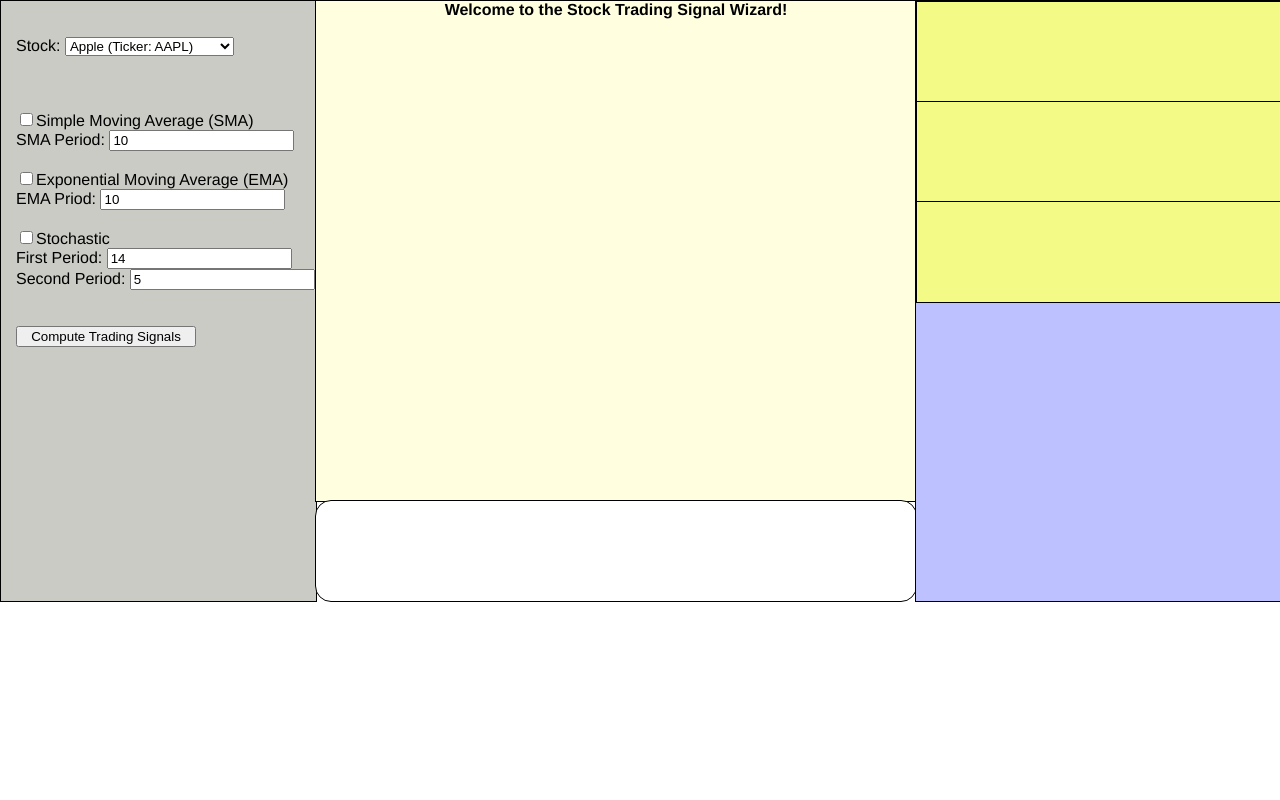
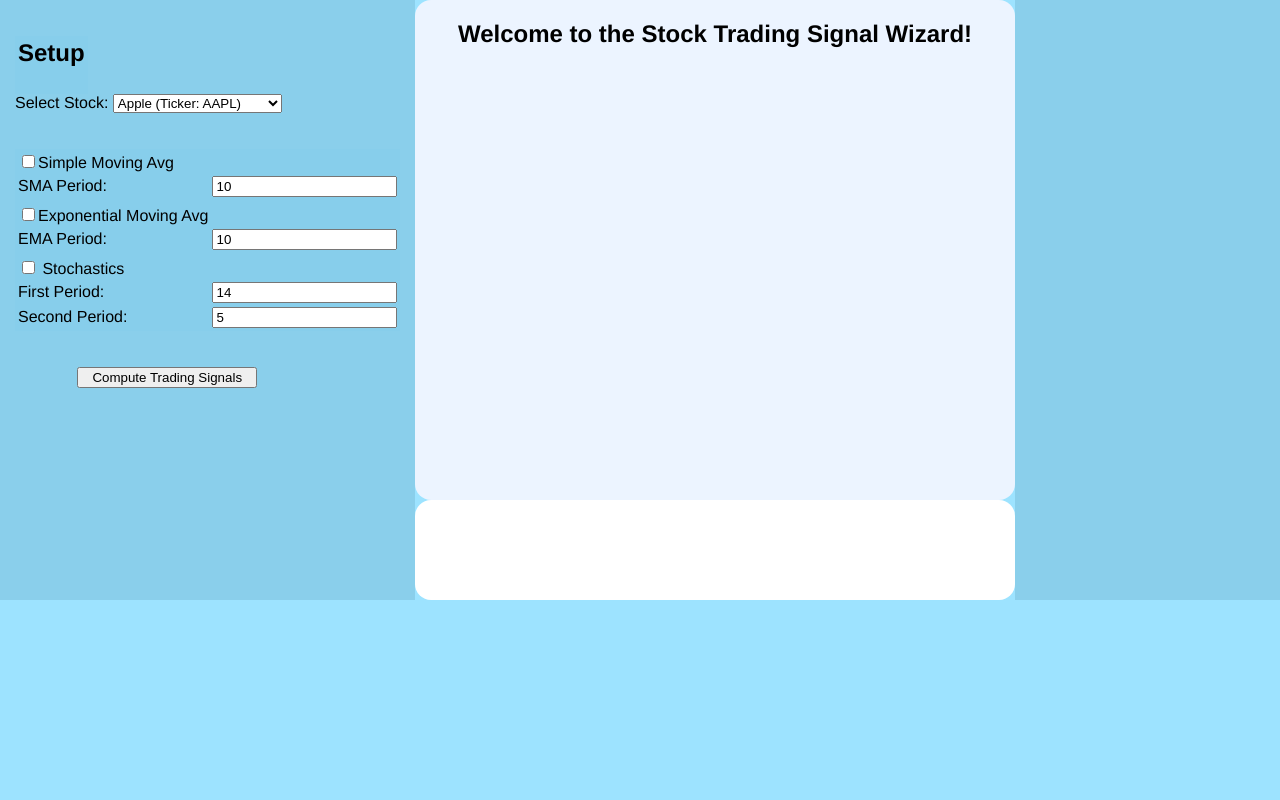
Before and after one commit to ss42345/dwa, a PHP site: page /stuff/p3.greenideafactory.com/tradingsignals.html in a window 1280 px wide. Run offline with PHP 8.4, Linux system fonts and the light colour scheme; lists and menus that the app fills with data are empty; some libraries are stand-ins or nearby versions.

Commit message:
Cosmetic changes
Look and feel

```diff
--- a/p3.greenideafactory.com/css/trading.css
+++ b/p3.greenideafactory.com/css/trading.css
@@ -1,138 +1,95 @@
 body {
 	font-family: 'Helvetica Neue', Arial, Sans-Serif;
 	margin: 0;
+    background: #9de3ff;
 }
 
 #computebutton {
     width:180px;
 }
 #stocksetup {
-    background: #c9cbc4;
-    width: 300px;
+    background: #8acfeb;
+    width: 400px;
     left:0px;
     height: 600px;
     padding-left: 15px;
-    border:1px solid black;
+    border:0px solid black;
 }
 #chartArea {
     width:600px;
     height:500px;
-    background: #ffffe0;
-    left:315px;
+    background: rgb(236, 244, 255);
+    left:415px;
     top:0px;
-    border: 1px solid black;
+    border: 0px solid black;
     position: absolute;
     text-align: center;
+    border-radius: 1em 1em 1em 1em ;
 }
 #messageWindow {
     width:600px;
     height:100px;
     background: #ffffff;
-    left:315px;
+    left:415px;
     top:500px;
-    border: 1px solid black;
+    border: 0px solid black;
     position: absolute;
     text-align: center;
     border-radius: 1em 1em 1em 1em ;
 }
-.result {
+
+#resultInfo {
     width:400px;
     height:600px;
     background: #bec1ff;
-    left:915px;
+    left:1015px;
     top:0px;
     border: 1px solid black;
     position: absolute;
 }
 
-#SMASignal {
-    width: 400px;
-    height: 100px;
+#result {
+    width:400px;
+    height:600px;
+    background: #8acfeb;
+    left:1015px;
     top:0px;
-    background: #f3fa86;
-    border: 1px solid black;
+    border: 0px solid black;
     position: absolute;
 }
+
+#SMASignal {
+    width: 385px;
+    height: 100px;
+    top:150px;
+    background: #8acfeb;
+    border: 0px solid black;
+    position: absolute;
+    text-align: center;
+    padding-left: 15px;
+}
 #EMASignal {
-    width: 400px;
+    width: 385px;
     height: 100px;
-    top:100px;
-    background: #f3fa86;
-    border: 1px solid black;
+    top:250px;
+    background: #8acfeb;
+    border: 0px solid black;
     position: absolute;
+    text-align: center;
+    padding-left: 15px;
 }
 #StochasticSignal {
-    width: 400px;
+    width: 385px;
     height: 100px;
-    top:200px;
-    background: #f3fa86;
-    border: 1px solid black;
+    top:350px;
+    background: #8acfeb;
+    border: 0px solid black;
     position: absolute;
-}
-.title.row {
-	height: 25px;
-	top: 0;
-	background: lightgrey;
-	text-align:center;
+    text-align: center;
+    padding-left: 15px;
 }
 
-.header.row {
-	height: 75px;
-	top: 25px;
-	background: grey;
-}
-table.subheader {
-	text-align:right;
-	background:lightgreen;
-	top:100 px;
-	left:0px;
-	right:0px;
-	height:75px;
-	position:absolute;
-	table-layout:auto;
-}
-.mainbody {
-	border: 0px solid black;
-	top:100px;
-	bottom:50px;
-	left: 0px;
-	right: 0px;
-	position:absolute;
-	background: rgb(150,150,150);
-}
-.footer.row {
-	height: 50px;
-	bottom: 0;
-	background:grey;
-}
-div.scroll {
-	background-color:lightgrey;
-	top:150 px;
-	left:250px;
-	right:0px;
-	height:500px;
-	position:absolute;
-	overflow:scroll;
-	padding-left:40px;
-}
-.messagewindow {
-	bottom: 40px;
-	left:40px;
-	right:80px;
-	height: 120px;
-	background:white;
-	position:absolute;
-	border-radius: 1em 1em 1em 1em ;
-}
-.postwindow {
-	top: 40px;
-	left:40px;
-	right:80px;
-	height: 160px;
-	background:white;
-	position:absolute;
-	border-radius: 1em 1em 1em 1em ;
-}
+h3 {text-align: left}
 
 .listview { padding: 0; margin: 0; font-weight: bold; color: #444; text-align:center}
 .listview li { list-style-type: none; background: #eee; padding: 1em; border-top: 1px solid #aaa; border-bottom: 1px solid #fff; cursor: pointer; }
--- a/p3.greenideafactory.com/js/stockfunctions.js
+++ b/p3.greenideafactory.com/js/stockfunctions.js
@@ -66,11 +66,14 @@ $(document).ready(function() { // start doc ready; do not delete this!
         if (SMAPeriodValid && EMAPeriodValid && StochasticPeriod1Valid && StochasticPeriod2Valid) {
             $('#messageWindow').html('');
         }
+        if (!useSMA && !useEMA && !useStochastic) {
+            $('#messageWindow').html('Please check the checkbox next to at least one trading signal');
+        }
     }
 
     function DisplayInformation(message){
         //console.log(message);
-        $('#chartArea').html("<b>" + message + "</b>");
+        $('#chartArea').html("<h2>" + message + "</h2>");
     }
 
     function DisplayMessage(message){
@@ -116,11 +119,11 @@ $(document).ready(function() { // start doc ready; do not delete this!
         var sigSMA = ComputeLatestCrossover(stockData, gIdxClose, stockSMA);
         if (sigSMA.up) {
             // Sell signal
-            $('#SMASignal').html("<b>Sell at <i>" + sigSMA.price.toString() + "</i></b>!");
+            $('#SMASignal').html("<h3>SMA Signal:</h3><b>Sell at <i>$" + sigSMA.price.toString() + "</i></b>");
         }
         else {
             // Buy signal
-            $('#SMASignal').html("<b>Buy at <i>" + sigSMA.price.toString() + "</i></b>!");
+            $('#SMASignal').html("<h3>SMA Signal:</h3><b>Buy at <i>$" + sigSMA.price.toString() + "</i></b>");
         }
         if (debugging) {
             console.log("SMA");
@@ -154,11 +157,11 @@ $(document).ready(function() { // start doc ready; do not delete this!
         var sigEMA = ComputeLatestCrossover(stockData, gIdxClose, stockEMA);
         if (sigEMA.up) {
             // Sell signal
-            $('#EMASignal').html("<b>Sell at <i>" + sigEMA.price.toString() + "</i></b>!");
+            $('#EMASignal').html("<h3>EMA Signal:</h3><b>Sell at <i>$" + sigEMA.price.toString() + "</i></b>");
         }
         else {
             // Buy signal
-            $('#EMASignal').html("<b>Buy at <i>" + sigEMA.price.toString() + "</i></b>!");
+            $('#EMASignal').html("<h3>EMA Signal:</h3><b>Buy at <i>$" + sigEMA.price.toString() + "</i></b>");
         }
         if (debugging) {
             console.log("EMA");
@@ -201,26 +204,13 @@ $(document).ready(function() { // start doc ready; do not delete this!
         var price = stockData[sigStochastic.idx][gIdxClose];
         if (sigStochastic.up) {
             // Sell signal
-            $('#StochasticSignal').html("<b>Sell at <i>" + price.toString() + "</i></b>!");
+            $('#StochasticSignal').html("<h3>Stochastics Signal:</h3><b>Sell at <i>$" + price.toString() + "</i></b>");
         }
         else {
             // Buy signal
-            $('#StochasticSignal').html("<b>Buy at <i>" + price.toString() + "</i></b>!");
+            $('#StochasticSignal').html("<h3>Stochastics Signal:</h3><b>Buy at <i>$" + price.toString() + "</i></b>");
         }
     }
-
-    /**
-    if (debugging) {
-        console.log("SMA");
-        PrintToConsole(SMA_AAPL);
-        console.log("EMA");
-        PrintToConsole(EMA_AAPL);
-        console.log("Stochastic K");
-        PrintToConsole(stochastic.K);
-        console.log("Stochastic D");
-        PrintToConsole(stochastic.D);
-    }
-     **/
 
     //==============================================================
     //------------------ Computational Functions -------------------
--- a/p3.greenideafactory.com/tradingsignals.html
+++ b/p3.greenideafactory.com/tradingsignals.html
@@ -23,13 +23,23 @@
     <body>
         <div id="stocksetup">
             <br><br>
-            Stock:
+            <table bgcolor=#87ceeb>
+                <th colspan="2" align="center"> <h2>Setup</h2></th>
+                <tr>
+                    <td> </td>
+                    <td> </td>
+                </tr>
+            </table>
+
+                Select Stock:
             <select id="StockSymbol">
                 <option value="apple">Apple (Ticker: AAPL)</option>
                 <option value="google">Google (Ticker: GOOG)</option>
                 <option value="microsoft">Microsoft (Ticker: MSFT)</option>
                 <option value="amazon">Amazon (Ticker: AMZN)</option>
             </select>
+            <br><br><br>
+            <!---
             <br>
             <br><br><br>
             <input type="checkbox" id="SMA">Simple Moving Average (SMA)</input>
@@ -40,19 +50,65 @@
             <br>
             EMA Priod: <input type="text" id="EMAPeriod"> </input>
             <br><br>
-            <input type="checkbox" id="Stochastic">Stochastic</input>
+            <input type="checkbox" id="Stochastic">Stochastic Oscillator</input>
             <br>
             First Period: <input type="text" id="StochasticPeriod1"> </input>
             <br>
             Second Period: <input type="text" id="StochasticPeriod2"> </input>
             <br><br><br>
             <input type="button" id="computebutton" value="Compute Trading Signals"/>
+            <br><br>
+            --->
+
+            <table bgcolor=#87ceeb>
+
+                <tr>
+                    <td ><input type="checkbox" id="SMA">Simple Moving Avg</td>
+                    <td> </td>
+                </tr>
+                <tr>
+                    <td>SMA Period:</td>
+                    <td><input type="text" id="SMAPeriod"/> </td>
+                </tr>
+                <tr>
+                    <td> </td>
+                    <td> </td>
+                </tr>
+                <tr>
+                    <td><input type="checkbox" id="EMA">Exponential Moving Avg</td>
+                    <td><br> </td>
+                </tr>
+                <tr>
+                    <td>EMA Period:</td>
+                    <td><input type="text" id="EMAPeriod"/></td>
+                </tr>
+                <tr>
+                    <td> </td>
+                    <td> </td>
+                </tr>
+                <tr>
+                    <td><input type="checkbox" id="Stochastic"> Stochastics</td>
+                    <td> </td>
+                </tr>
+                <tr>
+                    <td>First Period:</td>
+                    <td><input type="text" id="StochasticPeriod1"/></td>
+                </tr>
+                <tr>
+                    <td>Second Period:</td>
+                    <td><input type="text" id="StochasticPeriod2"> </td>
+                </tr>
+
+            </table>
+            <br><br>
+            &nbsp; &nbsp; &nbsp; &nbsp;&nbsp; &nbsp;&nbsp; &nbsp;
+            <input type="button" id="computebutton" value="Compute Trading Signals"/>
         </div>
         <div id="chartArea">
         </div>
         <div id="messageWindow">
         </div>
-        <div class="result">
+        <div id="result">
             <div id="SMASignal"></div>
             <div id="EMASignal"></div>
             <div id="StochasticSignal"></div>
```
